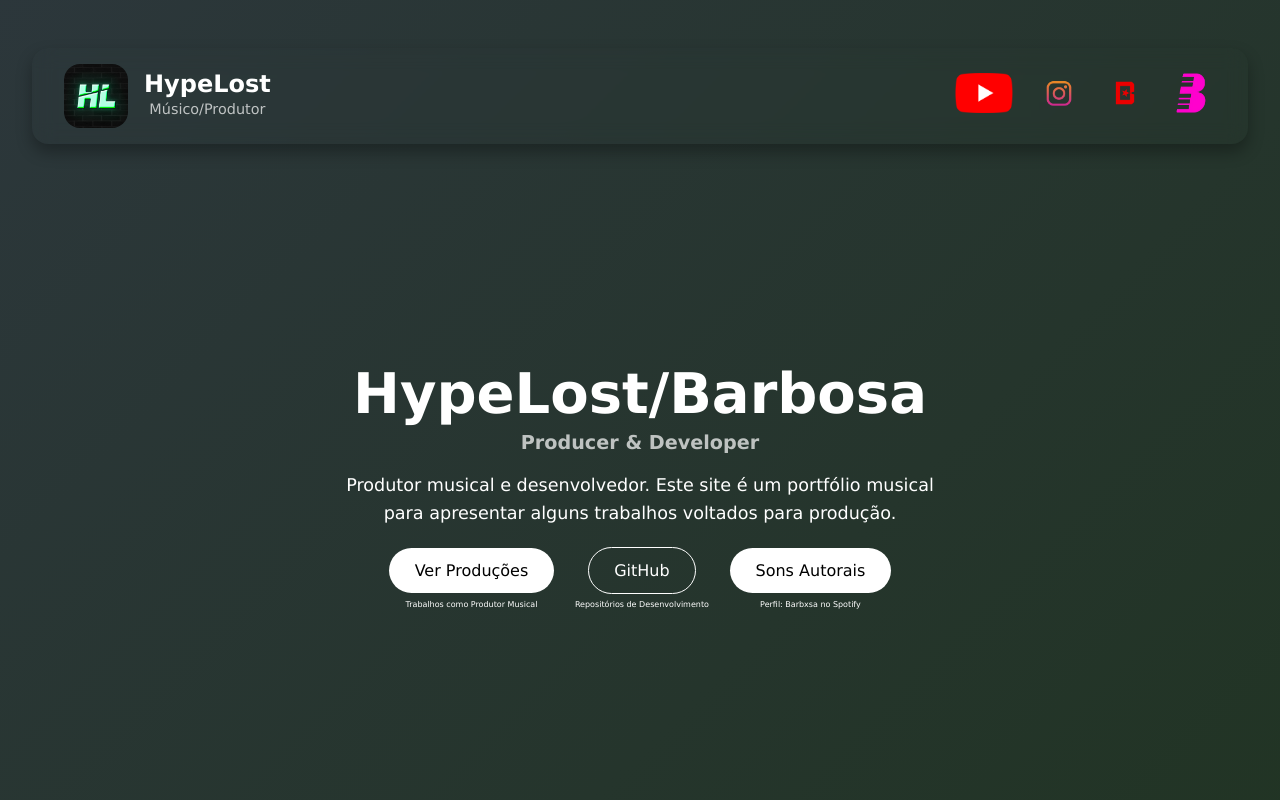
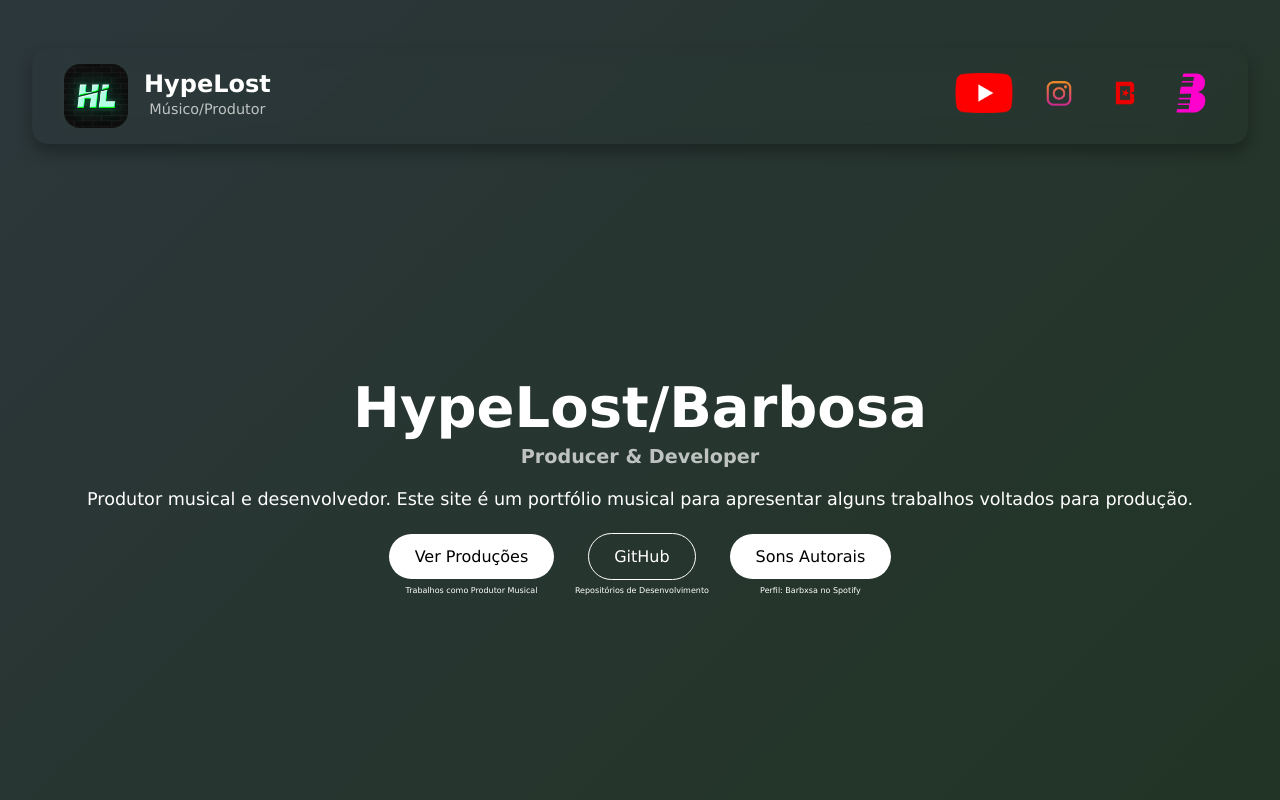
Before and after one commit to dbarbosadavid/Portfolio-HypeLost, a React (Vite) app: page / in a window 1280 px wide. Shown: the top 800 px of the page. Built offline with nearby package versions, Linux system fonts and the light colour scheme.

Commit message:
Update max-width of inicial-page-content to 100% for improved layout

```diff
--- a/src/styles/InicialPage.css
+++ b/src/styles/InicialPage.css
@@ -4,11 +4,10 @@
   align-items: center;
   justify-content: center;
   text-align: center;
-  width: 100%;
 }
 
 .inicial-page-content {
-  max-width: 50%;
+  max-width: 100%;
 }
 
 .inicial-page h1 {
```
